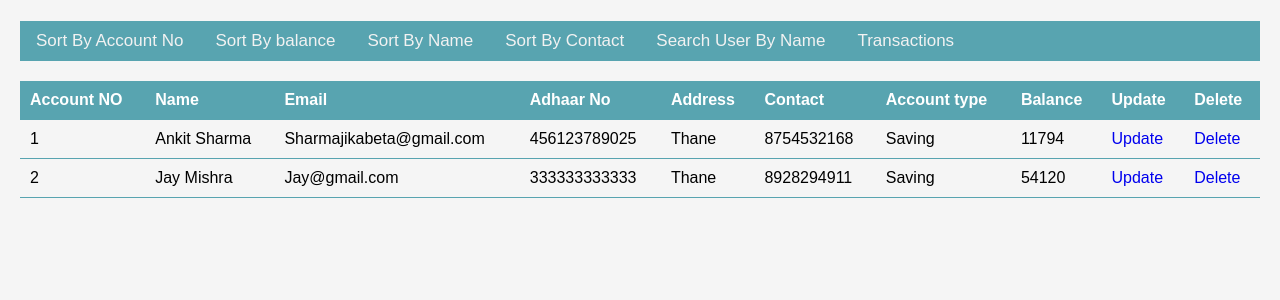
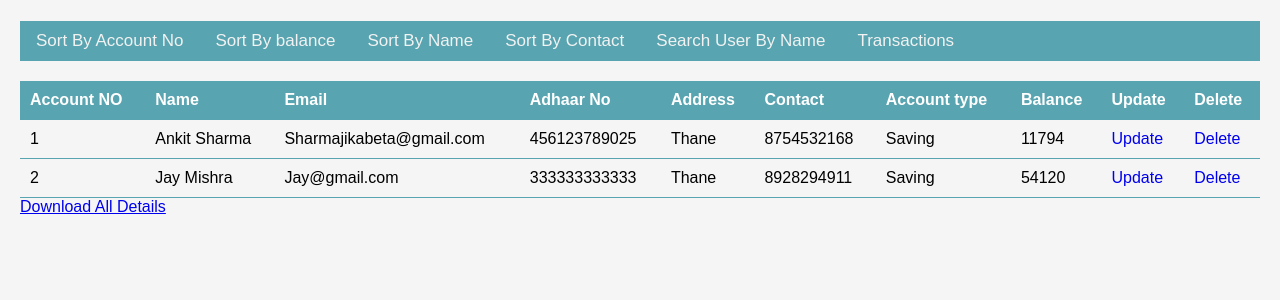
Before and after one commit to bhoirsameer/BankManagementSystem, a Django app: page /sortbyname in a window 1280 px wide. Shown: the part 173-473 px from the top of the page. Run offline with Django 4.2, Linux system fonts and the light colour scheme; data comes from the database, SQL or seed files in the repository.

Commit message:
Update usersdata.html

```diff
--- a/templates/usersdata.html
+++ b/templates/usersdata.html
@@ -137,6 +137,7 @@
         </tr>
         {% endfor %}
 		</table>
+    <a href="downloadDetails">Download All Details</a>
 	</div>
 
 </body>
```
